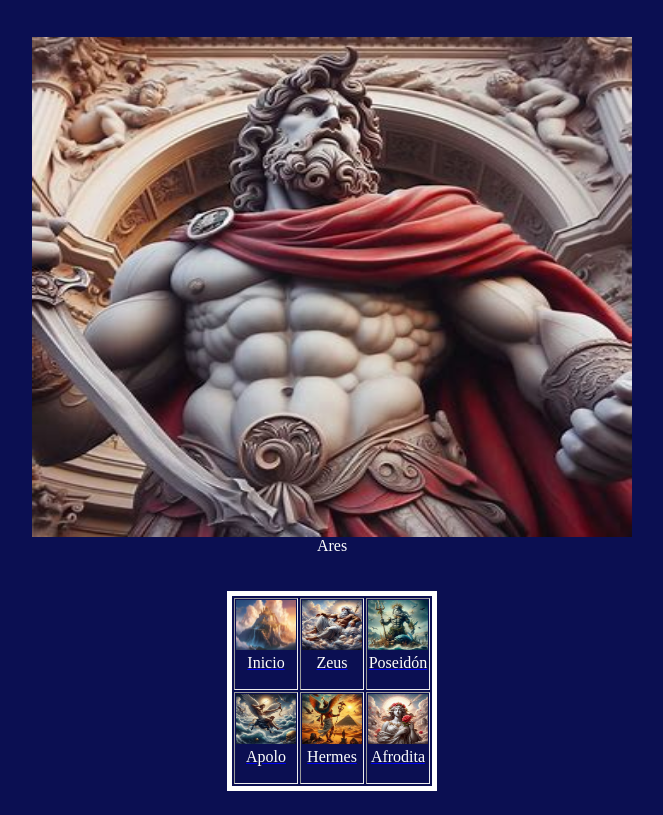
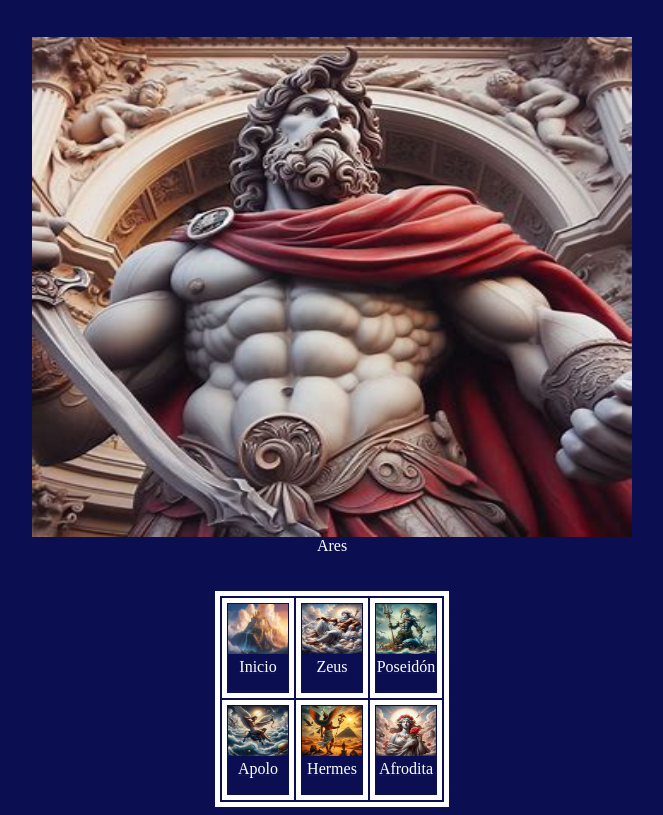
Before and after one commit to raul-hidalgo-lopez/Mitologia-Griega, a plain HTML site: page html/ares.html in a window 1280 px wide. Shown: the part 123-938 px from the top of the page, without its empty margins (308-971 px from the left). Drawn offline with Linux system fonts and the light colour scheme.

Commit message:
Update estilozeus.css

```diff
--- a/css/estilozeus.css
+++ b/css/estilozeus.css
@@ -15,10 +15,11 @@ ul {
 }
 
 
-.center{
+.center, td,tr {
 	margin-left: auto;
 	margin-right: auto;
 	border: 5px solid;
+	border-color: white;
 }
 
 .titulo {
```
